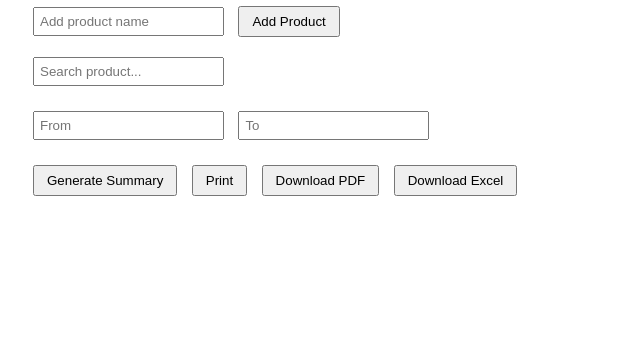
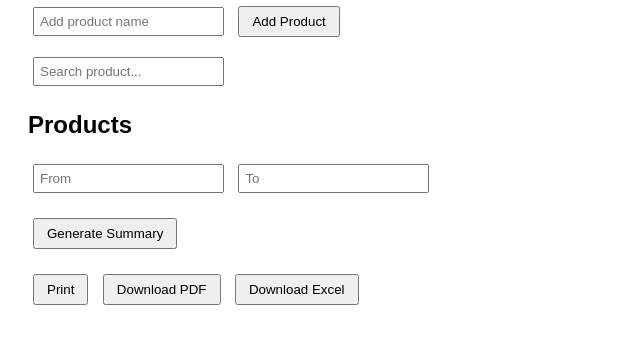
Before and after one commit to jubayerIslam2423/Easy-order, a plain HTML site: page index.html in a window 1280 px wide. Shown: the part 107-450 px from the top of the page, without its empty margins (0-640 px from the left). Drawn offline with Linux system fonts and the light colour scheme.

Commit message:
Update index.html

```diff
--- a/index.html
+++ b/index.html
@@ -18,7 +18,10 @@
     <input type="text" id="searchInput" placeholder="Search product..." oninput="filterProducts()" />
   </div>
 
-  <div id="productList"></div>
+  <div id="productSection">
+    <h2>Products</h2>
+    <div id="productList"></div>
+  </div>
 
   <div class="form-group">
     <input type="text" id="fromInput" placeholder="From" />
@@ -27,15 +30,18 @@
 
   <div id="orderList"></div>
 
+  <div class="form-group">
+    <button onclick="generateOrderSummary()">Generate Summary</button>
+  </div>
+
+  <div id="orderSummary"></div>
+
   <div class="buttons">
-    <button onclick="generateOrderSummary()">Generate Summary</button>
     <button onclick="printSummary()">Print</button>
     <button onclick="downloadPDF()">Download PDF</button>
     <button onclick="downloadExcel()">Download Excel</button>
   </div>
 
-  <div id="orderSummary"></div>
-
   <script src="https://cdnjs.cloudflare.com/ajax/libs/xlsx/0.18.5/xlsx.full.min.js"></script>
   <script src="apps.js"></script>
 </body>
```
